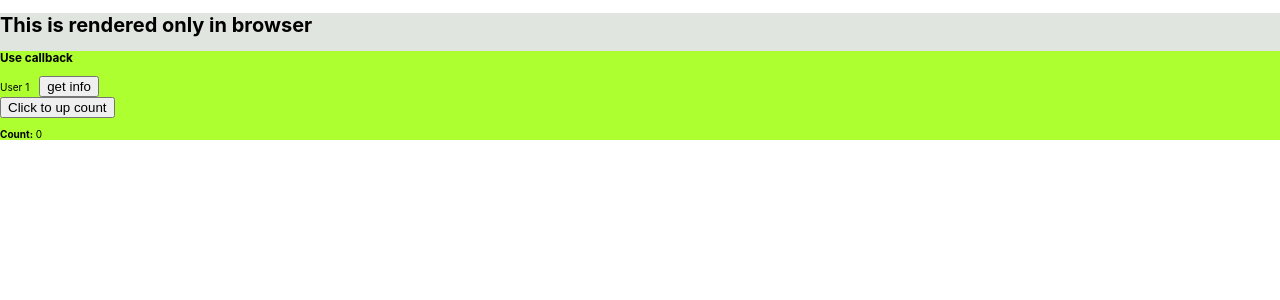
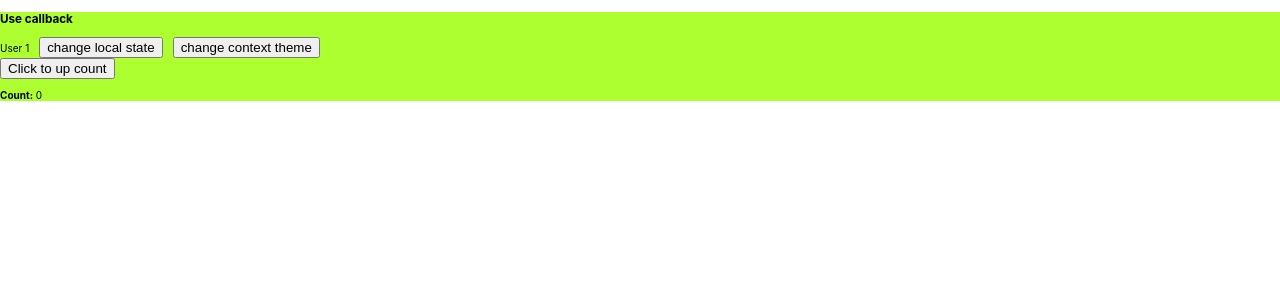
Before and after one commit to 7GBars/react-learning, a React (Create React App) app: page / in a window 1280 px wide. Shown: the top 300 px of the page. Built offline with nearby package versions, Linux system fonts and the light colour scheme.

Commit message:
-тестирование контекста react

```diff
--- a/src/App.tsx
+++ b/src/App.tsx
@@ -1,25 +1,17 @@
-import React, {useEffect, useState} from 'react';
+import React from 'react';
 import './App.scss';
-import {useDidUpdateEffect} from "./hooksLearnings/useDidUpdateEffect/useDidUpdateEffect";
-import {useDeviceDetect} from "./customHooks";
-import { BrowserView, MobileView, isBrowser, isMobile } from 'react-device-detect';
+
+import { BrowserView, MobileView } from 'react-device-detect';
 import {MainPage} from "./pages/mainPage";
+import {ThemeContextProviderWrapper} from "./components/contextWrapper/ThemeContextProviderWrapper";
 
 
 
-function App() {
-
+export function App() {
+  console.log('render app')
   return (
     <div className="App">
-      <BrowserView>
-        <h1>This is rendered only in browser</h1>
         <MainPage/>
-      </BrowserView>
-      <MobileView>
-        <h1>This is rendered only on mobile</h1>
-      </MobileView>
     </div>
   );
 }
-
-export default App;
--- /dev/null
+++ b/src/components/contextWrapper/ThemeContextProviderWrapper.tsx
@@ -0,0 +1,19 @@
+import React, {createContext, PropsWithChildren, useState} from 'react';
+
+type TThemeContext = {theme: 'light' | 'dark', setTheme: React.Dispatch<React.SetStateAction<"light" | "dark">>}
+export const ThemeContext = createContext< TThemeContext | undefined>(undefined);
+
+export function useAppContext() {
+  const context = React.useContext(ThemeContext);
+  if (!context) throw new Error('Use app context within provider!');
+  return context;
+}
+
+export function ThemeContextProviderWrapper(props: PropsWithChildren<{ defaultTheme: 'light' }>) {
+  const [theme, setTheme] = useState<'light' | 'dark'>(props.defaultTheme);
+  return (
+    <ThemeContext.Provider value={{theme, setTheme}}>
+      {props.children}
+    </ThemeContext.Provider>
+  );
+}
--- a/src/components/userInfo/UserInfo.tsx
+++ b/src/components/userInfo/UserInfo.tsx
@@ -1,22 +1,23 @@
-import React, {memo} from 'react';
+import React, {memo, useContext, useState} from 'react';
 import {useUserStatus} from "../../customHooks";
 
 import './userInfo.scss';
+import {useAppContext} from "../contextWrapper/ThemeContextProviderWrapper";
 
 type TUserInfo = {
     name: string;
     getUserInfoCallback?: (id: string, name: string) => void;
 }
 export const UserInfo = memo((props: React.PropsWithChildren<TUserInfo>) => {
+    const {theme, setTheme} = useAppContext();
+    const [localState, setLocalState] = useState(0);
+  console.log('render UserInfo', theme);
 
-    // const isOnline = useUserStatus();
-
-    console.log('render UserInfo');
     return (
         <div className={'user-info'}>
-            {/*<div className={`user-info__status ${isOnline ? 'online' : 'offline'}`}></div>*/}
             <div className={'user-info__name'}>{props.name}</div>
-            <button onClick={(e) => props?.getUserInfoCallback?.('o', props.name)}>get info</button>
+            <button onClick={(e) => setLocalState(localState + 1)}>change local state</button>
+            <button onClick={(e) => setTheme('dark')}>change context theme</button>
         </div>
     );
 })
--- a/src/hooksLearnings/useCallback/UseCallbackExamples.tsx
+++ b/src/hooksLearnings/useCallback/UseCallbackExamples.tsx
@@ -1,5 +1,6 @@
 import React, {useCallback, useEffect, useMemo, useState} from 'react';
 import {DynamicNameWrapper, UserInfo} from "../../components";
+import {useAppContext} from "../../components/contextWrapper/ThemeContextProviderWrapper";
 
 type TUserInfo = {
     name: string;
@@ -10,7 +11,9 @@ export function ComponentUseCallback(props: React.PropsWithChildren<TUserInfo>)
     const [count, setCount] = useState<number>(0);
     const getUserInfo = useCallback((id: string, name: string) => {
       console.log(id, name)
-    }, [])
+    }, []);
+
+  console.log('render ComponentUseCallback')
     return (
         <div>
             <h3>Use callback</h3>
--- a/src/index.tsx
+++ b/src/index.tsx
@@ -1,14 +1,19 @@
 import React from 'react';
 import ReactDOM from 'react-dom/client';
+import {App} from './App';
+import {ThemeContextProviderWrapper} from "./components/contextWrapper/ThemeContextProviderWrapper";
+import reportWebVitals from './reportWebVitals';
+
 import './index.css';
-import App from './App';
-import reportWebVitals from './reportWebVitals';
+
 
 const root = ReactDOM.createRoot(
   document.getElementById('root') as HTMLElement
 );
 root.render(
+  <ThemeContextProviderWrapper defaultTheme={"light"}>
     <App />
+  </ThemeContextProviderWrapper>
 );
 
 // If you want to start measuring performance in your app, pass a function
--- a/src/pages/mainPage.tsx
+++ b/src/pages/mainPage.tsx
@@ -6,7 +6,7 @@ import {ComponentUseCallback} from "../hooksLearnings/useCallback/UseCallbackExa
 type TMainPageProps = {componentInfo?: string};
 
 export function MainPage(props: React.PropsWithChildren<TMainPageProps>) {
-
+  console.log('render MainPage')
   return (
     <div className={'main-page'}>
         <ComponentUseCallback name={'test'}/>
```
